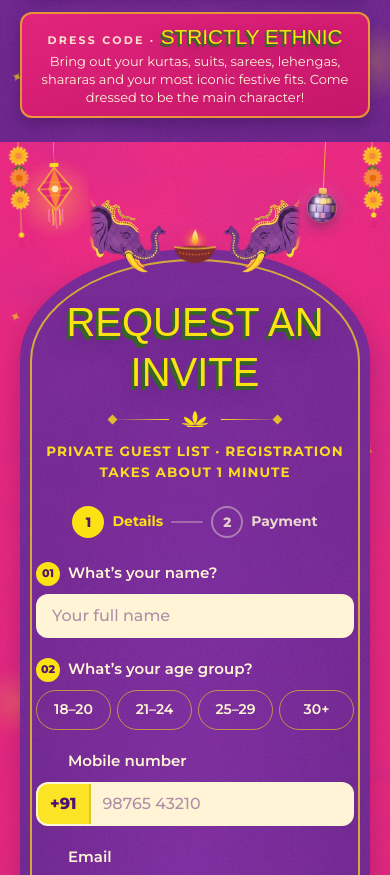
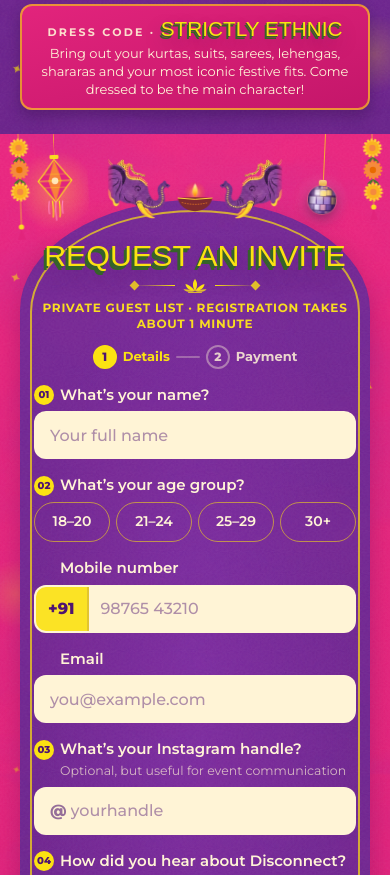
Before and after one commit to shouryamanrajput/disconnect-noor-nights, a Next.js app: page / in a window 390 px wide. Shown: the part 1100-1975 px from the top of the page. Built offline with nearby package versions, Linux system fonts and the light colour scheme; a web font is replaced by a local one.

Commit message:
Compact mobile registration form and header

```diff
--- a/components/Deets.tsx
+++ b/components/Deets.tsx
@@ -13,7 +13,7 @@ const icons = [
 // and the dress code as a slim coral strip.
 export default function Deets() {
   return (
-    <section id="deets" className="bg-royal-tex relative scroll-mt-14 overflow-hidden py-6 sm:py-9">
+    <section id="deets" className="bg-royal-tex relative scroll-mt-12 overflow-hidden sm:scroll-mt-14 py-6 sm:py-9">
       <FestiveBackdrop variant="light" inner={550} />
       <div className="container-px relative z-10 max-w-content lg:max-w-[1080px]">
         <div>
--- a/components/Hero.tsx
+++ b/components/Hero.tsx
@@ -35,7 +35,7 @@ function Sparkle({ className = "" }: { className?: string }) {
 export default function Hero() {
   const e = site.event;
   return (
-    <section id="top" className="bg-hero relative overflow-hidden pt-14 sm:pt-16 lg:flex lg:min-h-[100svh] lg:flex-col">
+    <section id="top" className="bg-hero relative overflow-hidden pt-12 sm:pt-16 lg:flex lg:min-h-[100svh] lg:flex-col">
       <div aria-hidden className="hero-bokeh pointer-events-none absolute inset-0" />
       <div aria-hidden className="pointer-events-none absolute inset-x-0 bottom-0 z-[5] h-14 bg-gradient-to-b from-transparent to-magenta" />
       <div aria-hidden className="hero-floor pointer-events-none absolute inset-x-0 bottom-0 hidden h-[17%] lg:block" />
--- a/components/RegisterForm.tsx
+++ b/components/RegisterForm.tsx
@@ -74,18 +74,18 @@ function newRegId() {
 function Steps({ step }: { step: 1 | 2 | 3 }) {
   const items = ["Details", "Payment"];
   return (
-    <ol aria-label="Registration steps" className="mx-auto mt-6 flex max-w-[320px] items-center justify-center gap-2">
+    <ol aria-label="Registration steps" className="mx-auto mt-3 flex max-w-[320px] items-center justify-center gap-1.5 sm:mt-6 sm:gap-2">
       {items.map((label, i) => {
         const n = i + 1;
         const done = step > n;
         const current = step === n;
         return (
-          <li key={label} aria-current={current ? "step" : undefined} className="flex items-center gap-2">
-            {i > 0 && <span aria-hidden className={`h-0.5 w-8 rounded-full sm:w-12 ${step > 1 ? "bg-marigold" : "bg-cream/30"}`} />}
-            <span aria-hidden className={`grid h-8 w-8 place-items-center rounded-full border-2 font-sans text-[13.5px] font-extrabold ${done || current ? "border-marigold bg-marigold text-plum" : "border-cream/40 text-cream/80"}`}>
+          <li key={label} aria-current={current ? "step" : undefined} className="flex items-center gap-1.5 sm:gap-2">
+            {i > 0 && <span aria-hidden className={`h-0.5 w-6 rounded-full sm:w-12 ${step > 1 ? "bg-marigold" : "bg-cream/30"}`} />}
+            <span aria-hidden className={`grid h-6 w-6 place-items-center rounded-full border-2 font-sans text-[12px] sm:h-8 sm:w-8 sm:text-[13.5px] font-extrabold ${done || current ? "border-marigold bg-marigold text-plum" : "border-cream/40 text-cream/80"}`}>
               {done ? "✓" : n}
             </span>
-            <span className={`font-sans text-[14px] font-bold ${current ? "text-marigold" : "text-cream/85"}`}>
+            <span className={`font-sans text-[13px] font-bold sm:text-[14px] ${current ? "text-marigold" : "text-cream/85"}`}>
               {label}
               <span className="sr-only">{done ? " (done)" : current ? " (current step)" : ""}</span>
             </span>
@@ -116,7 +116,7 @@ function buildBody(v: Values, company: string, regId: string) {
 
 /* ── small building blocks ─────────────────────────────── */
 function Num({ n }: { n: string }) {
-  return <span aria-hidden className="mr-2 inline-grid h-6 w-6 shrink-0 place-items-center rounded-full bg-marigold font-sans text-[11px] font-extrabold text-plum">{n}</span>;
+  return <span aria-hidden className="mr-1.5 inline-grid h-5 w-5 shrink-0 place-items-center rounded-full bg-marigold font-sans text-[10px] sm:mr-2 sm:h-6 sm:w-6 sm:text-[11px] font-extrabold text-plum">{n}</span>;
 }
 function ErrorText({ id, msg }: { id: string; msg?: string }) {
   if (!msg) return null;
@@ -128,18 +128,18 @@ function ErrorText({ id, msg }: { id: string; msg?: string }) {
   );
 }
 const inputBase =
-  "block w-full h-11 rounded-xl border-2 bg-cream px-3.5 py-2 font-sans text-[16px] font-medium text-plum placeholder:text-plum/45 outline-none transition-colors focus:border-marigold focus:ring-4 focus:ring-marigold/30";
+  "block w-full h-12 sm:h-11 rounded-xl border-2 bg-cream px-3.5 py-2 font-sans text-[16px] font-medium text-plum placeholder:text-plum/45 outline-none transition-colors focus:border-marigold focus:ring-4 focus:ring-marigold/30";
 const inputCls = (bad?: string) => `${inputBase} ${bad ? "border-[#FF6FA3] ring-2 ring-[#FF6FA3]/40" : "border-transparent"}`;
 
 function Field({ id, n, label, hint, error, children }: { id: string; n?: string; label: string; hint?: string; error?: string; children: ReactNode }) {
   return (
     <div>
       <label htmlFor={id} className="flex items-center font-sans text-[15px] font-semibold leading-snug text-cream sm:text-base">
-        {n ? <Num n={n} /> : <span aria-hidden className="mr-2 inline-block h-6 w-6 shrink-0" />}
+        {n ? <Num n={n} /> : <span aria-hidden className="mr-1.5 inline-block h-5 w-5 shrink-0 sm:mr-2 sm:h-6 sm:w-6" />}
         {label}
       </label>
-      {hint && <p id={`${id}-hint`} className="mt-0.5 pl-8 text-[12.5px] text-cream/70">{hint}</p>}
-      <div className="mt-2">{children}</div>
+      {hint && <p id={`${id}-hint`} className="mt-0.5 pl-[26px] text-[12.5px] sm:pl-8 text-cream/70">{hint}</p>}
+      <div className="mt-1.5 sm:mt-2">{children}</div>
       <ErrorText id={`${id}-err`} msg={error} />
     </div>
   );
@@ -152,7 +152,7 @@ function Pills({ name, n, legend, options, value, onChange, error, grid = false
         <Num n={n} />
         {legend}
       </legend>
-      <div className={`mt-2 ${grid ? "grid grid-cols-4 gap-1.5 sm:gap-2" : "flex flex-wrap gap-1.5 sm:gap-2"}`}>
+      <div className={`mt-1.5 sm:mt-2 ${grid ? "grid grid-cols-2 gap-1.5 min-[360px]:grid-cols-4 sm:gap-2 [&_label]:px-2 sm:[&_label]:px-3.5" : "flex flex-wrap gap-1.5 sm:gap-2"}`}>
         {options.map((o) => {
           const id = `rf-${name}-${o.replace(/\W+/g, "-")}`;
           return (
@@ -314,25 +314,25 @@ export default function RegisterForm() {
   const desc = (k: keyof Values, hint = false) => [hint ? `rf-${k}-hint` : "", errors[k] ? `rf-${k}-err` : ""].filter(Boolean).join(" ") || undefined;
 
   return (
-    <section id="register" className="bg-poster relative scroll-mt-14 overflow-hidden pb-20 pt-14 sm:pb-24 sm:pt-20">
+    <section id="register" className="bg-poster relative scroll-mt-12 overflow-hidden pb-10 pt-6 sm:scroll-mt-14 sm:pb-24 sm:pt-20">
       <FestiveBackdrop variant="full" inner={350} />
       <div className="container-px relative z-10 max-w-[760px]">
         <div>
           {/* elephant pair facing a diya, sitting on the arch */}
-          <div aria-hidden className="relative z-10 -mb-6 flex items-end justify-center gap-1 sm:-mb-8 sm:gap-3">
-            <AnimatedElephant side="left" sizes="120px" className="w-[78px] sm:w-[112px]" />
-            <Diya uid="dyr" className="mb-1 h-11 w-12 sm:h-14 sm:w-16" />
-            <AnimatedElephant side="right" sizes="120px" phase={260} className="w-[78px] sm:w-[112px]" />
+          <div aria-hidden className="relative z-10 -mb-5 flex items-end justify-center gap-1 sm:-mb-8 sm:gap-3">
+            <AnimatedElephant side="left" sizes="120px" className="w-[64px] sm:w-[112px]" />
+            <Diya uid="dyr" className="mb-1 h-9 w-10 sm:h-14 sm:w-16" />
+            <AnimatedElephant side="right" sizes="120px" phase={260} className="w-[64px] sm:w-[112px]" />
           </div>
 
           {/* purple jharokha panel: arched top, gold inner frame */}
-          <div ref={panelRef} className="register-arch bg-royal-tex relative scroll-mt-20 px-4 pb-7 pt-12 shadow-[0_12px_28px_rgba(70,8,60,0.3)] sm:px-10 sm:pb-12 sm:pt-20">
+          <div ref={panelRef} className="register-arch bg-royal-tex relative scroll-mt-14 px-3.5 pb-5 pt-9 shadow-[0_12px_28px_rgba(70,8,60,0.3)] sm:scroll-mt-20 sm:px-10 sm:pb-12 sm:pt-20">
             <div aria-hidden className="register-arch-inner pointer-events-none absolute inset-2.5 border-2 border-marigold/70 sm:inset-4" />
             <div className="relative">
               <div className="text-center">
-                <h2 className="gold-text title-lg font-display text-[2.5rem] uppercase leading-tight sm:text-[3.4rem]">{r.heading}</h2>
-                <Ornament className="mt-3" />
-                <p className="mt-3 font-sans text-[13.5px] font-bold uppercase tracking-[0.08em] text-gold sm:text-[14.5px]">{r.subline}</p>
+                <h2 className="gold-text title-lg font-display text-[1.9rem] uppercase leading-tight max-[359px]:text-[1.6rem] sm:text-[3.4rem]">{r.heading}</h2>
+                <Ornament className="mt-1 max-sm:gap-2 max-sm:[&>span]:w-10 max-sm:[&_svg]:h-4 max-sm:[&_svg]:w-6 sm:mt-3" />
+                <p className="mt-1.5 font-sans text-[12px] font-bold uppercase tracking-[0.06em] text-gold max-sm:leading-snug sm:mt-3 sm:text-[14.5px] sm:tracking-[0.08em]">{r.subline}</p>
               </div>
 
               <Steps step={status === "done" ? 3 : status === "pay" ? 2 : 1} />
@@ -347,7 +347,7 @@ export default function RegisterForm() {
                   {reg && <p className="mt-3 text-[14px] text-cream/85">Registration ID <span className="font-mono font-bold text-marigold">{reg.regId}</span>. Keep it handy.</p>}
                 </div>
               ) : (
-                <form noValidate onSubmit={onSubmit} className="mx-auto mt-6 max-w-[560px] space-y-5 sm:mt-10 sm:space-y-7" aria-describedby="rf-note">
+                <form noValidate onSubmit={onSubmit} className="mx-auto mt-4 max-w-[560px] space-y-4 sm:mt-10 sm:space-y-7" aria-describedby="rf-note">
                   {notice && (
                     <p role="status" className="coral-pill rounded-2xl px-4 py-3 text-center font-sans text-[14.5px] font-bold">
                       {notice}
@@ -359,11 +359,11 @@ export default function RegisterForm() {
 
                   <Pills name="ageGroup" n="02" legend="What’s your age group?" options={f.ageGroups} value={v.ageGroup} onChange={(x) => set("ageGroup", x)} error={errors.ageGroup} grid />
 
-                  <div className="grid gap-5 sm:grid-cols-2">
+                  <div className="grid gap-4 sm:grid-cols-2 sm:gap-5">
                     <Field id="rf-mobile" label="Mobile number" error={errors.mobile}>
                       <div className={`flex overflow-hidden rounded-xl border-2 bg-cream focus-within:border-marigold focus-within:ring-4 focus-within:ring-marigold/30 ${errors.mobile ? "border-[#FF6FA3] ring-2 ring-[#FF6FA3]/40" : "border-transparent"}`}>
                         <span aria-hidden className="grid shrink-0 place-items-center border-r-2 border-plum/15 bg-marigold/90 px-3 font-sans text-[16px] font-extrabold text-plum">+91</span>
-                        <input id="rf-mobile" name="mobile" type="tel" inputMode="numeric" autoComplete="tel-national" required aria-required aria-label="Mobile number, 10 digits, India +91" aria-invalid={!!errors.mobile} aria-describedby={desc("mobile")} value={v.mobile} onChange={(e) => set("mobile", e.target.value.replace(/[^\d\s+-]/g, "").slice(0, 16))} placeholder="98765 43210" className="block h-10 w-full min-w-0 bg-transparent px-3 py-2 font-sans text-[16px] font-medium text-plum placeholder:text-plum/45 outline-none" />
+                        <input id="rf-mobile" name="mobile" type="tel" inputMode="numeric" autoComplete="tel-national" required aria-required aria-label="Mobile number, 10 digits, India +91" aria-invalid={!!errors.mobile} aria-describedby={desc("mobile")} value={v.mobile} onChange={(e) => set("mobile", e.target.value.replace(/[^\d\s+-]/g, "").slice(0, 16))} placeholder="98765 43210" className="block h-11 w-full min-w-0 bg-transparent px-3 py-2 sm:h-10 font-sans text-[16px] font-medium text-plum placeholder:text-plum/45 outline-none" />
                       </div>
                     </Field>
                     <Field id="rf-email" label="Email" error={errors.email}>
@@ -374,7 +374,7 @@ export default function RegisterForm() {
                   <Field id="rf-instagram" n="03" label="What’s your Instagram handle?" hint="Optional, but useful for event communication" error={errors.instagram}>
                     <div className={`flex overflow-hidden rounded-xl border-2 bg-cream focus-within:border-marigold focus-within:ring-4 focus-within:ring-marigold/30 ${errors.instagram ? "border-[#FF6FA3] ring-2 ring-[#FF6FA3]/40" : "border-transparent"}`}>
                       <span aria-hidden className="grid shrink-0 place-items-center pl-3.5 font-sans text-[16px] font-extrabold text-plum/60">@</span>
-                      <input id="rf-instagram" name="instagram" type="text" autoCapitalize="none" autoCorrect="off" spellCheck={false} aria-invalid={!!errors.instagram} aria-describedby={desc("instagram", true)} value={v.instagram} onChange={(e) => set("instagram", stripAt(e.target.value))} placeholder="yourhandle" maxLength={31} className="block h-10 w-full min-w-0 bg-transparent py-2 pl-1 pr-3.5 font-sans text-[16px] font-medium text-plum placeholder:text-plum/45 outline-none" />
+                      <input id="rf-instagram" name="instagram" type="text" autoCapitalize="none" autoCorrect="off" spellCheck={false} aria-invalid={!!errors.instagram} aria-describedby={desc("instagram", true)} value={v.instagram} onChange={(e) => set("instagram", stripAt(e.target.value))} placeholder="yourhandle" maxLength={31} className="block h-11 w-full min-w-0 bg-transparent py-2 pl-1 sm:h-10 pr-3.5 font-sans text-[16px] font-medium text-plum placeholder:text-plum/45 outline-none" />
                     </div>
                   </Field>
 
@@ -395,7 +395,7 @@ export default function RegisterForm() {
 
                   <Pills name="comfortable" n="06" legend="Are you comfortable attending a social event where you may not know everyone?" options={f.comfortable} value={v.comfortable} onChange={(x) => set("comfortable", x)} error={errors.comfortable} />
 
-                  <div className="pt-1">
+                  <div className="pt-0.5 sm:pt-1">
                     {tried && errCount > 0 && (
                       <p role="alert" className="mb-3 text-center text-[14px] font-bold text-[#FFE27A]">
                         Please fix the {errCount === 1 ? "highlighted field" : `${errCount} highlighted fields`} above.
@@ -418,8 +418,8 @@ export default function RegisterForm() {
                 </form>
               )}
 
-              <p id="rf-note" className="mx-auto mt-5 max-w-[460px] text-balance text-center text-[12.5px] leading-snug text-cream/70 sm:mt-7 sm:text-[13.5px]">{r.note}</p>
-              <div className="mt-2 flex flex-wrap items-center justify-center gap-x-3 gap-y-0 font-semibold sm:gap-x-6">
+              <p id="rf-note" className="mx-auto mt-4 max-w-[460px] text-balance text-center text-[12.5px] leading-snug text-cream/70 sm:mt-7 sm:text-[13.5px]">{r.note}</p>
+              <div className="mt-1 sm:mt-2 flex flex-wrap items-center justify-center gap-x-3 gap-y-0 font-semibold sm:gap-x-6">
                 <a href={site.links.whatsapp} target="_blank" rel="noopener noreferrer" className="inline-flex min-h-[44px] items-center gap-2 px-2 text-[15px] text-marigold underline decoration-marigold/40 underline-offset-4 hover:decoration-marigold">
                   <WhatsAppIcon className="h-5 w-5" /> <span className="sm:hidden">WhatsApp</span><span className="hidden sm:inline">{site.ctas.whatsapp}</span>
                 </a>
--- a/components/SiteHeader.tsx
+++ b/components/SiteHeader.tsx
@@ -14,9 +14,9 @@ const nav = [
 export default function SiteHeader() {
   return (
     <header className="fixed inset-x-0 top-0 z-50 pl-[env(safe-area-inset-left)] pr-[env(safe-area-inset-right)] border-b border-marigold/25 bg-plum shadow-[0_4px_20px_rgba(20,2,40,0.35)]">
-      <div className="container-px flex h-14 items-center justify-between gap-3 sm:h-16 sm:gap-4">
-        <a href="#top" className="flex min-h-[44px] min-w-0 items-center gap-2.5">
-          <Image src="/logo.jpg" alt="Disconnect logo" width={36} height={36} sizes="36px" priority className="h-9 w-9 shrink-0 rounded-full border-2 border-marigold object-cover" />
+      <div className="container-px flex h-12 items-center justify-between gap-3 sm:h-16 sm:gap-4">
+        <a href="#top" className="flex min-h-[40px] min-w-0 items-center gap-2 sm:min-h-[44px] sm:gap-2.5">
+          <Image src="/logo.jpg" alt="Disconnect logo" width={36} height={36} sizes="36px" priority className="h-8 w-8 shrink-0 rounded-full sm:h-9 sm:w-9 border-2 border-marigold object-cover" />
           <span className="min-w-0 leading-tight">
             <span className="wordmark block truncate text-[1.12rem] sm:text-[1.35rem] lowercase leading-none">{site.name}</span>
             <span className="hidden truncate mt-0.5 text-[11px] min-[400px]:block font-bold uppercase tracking-[0.14em] text-marigold/85 sm:tracking-[0.2em]">Diwali House Party</span>
@@ -32,7 +32,7 @@ export default function SiteHeader() {
             </span>
           ))}
         </nav>
-        <InviteButton className="min-h-[44px] shrink-0 gap-1.5 px-3 py-2 text-[13px] max-[379px]:[&_svg]:hidden min-[380px]:px-3.5 min-[380px]:text-[13.5px] shadow-[0_3px_0_#356428] sm:px-5 sm:py-2.5 sm:text-sm" />
+        <InviteButton className="min-h-[40px] shrink-0 gap-1.5 px-3 py-1.5 sm:min-h-[44px] text-[13px] max-[379px]:[&_svg]:hidden min-[380px]:px-3.5 min-[380px]:text-[13.5px] shadow-[0_3px_0_#356428] sm:px-5 sm:py-2.5 sm:text-sm" />
       </div>
     </header>
   );
```
